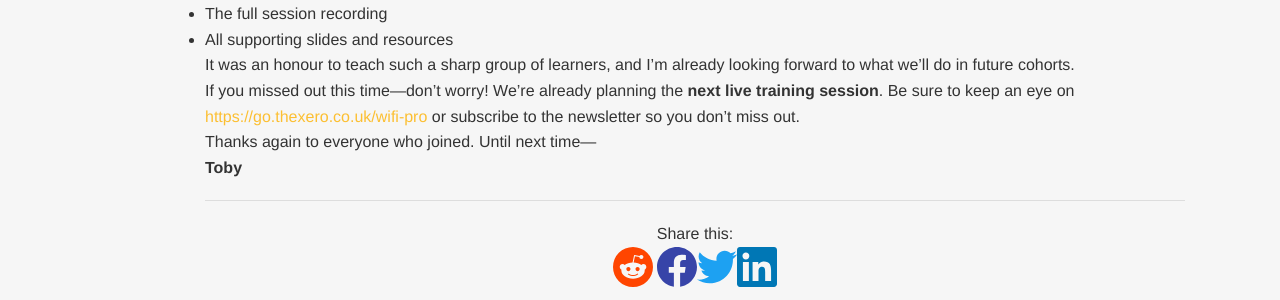
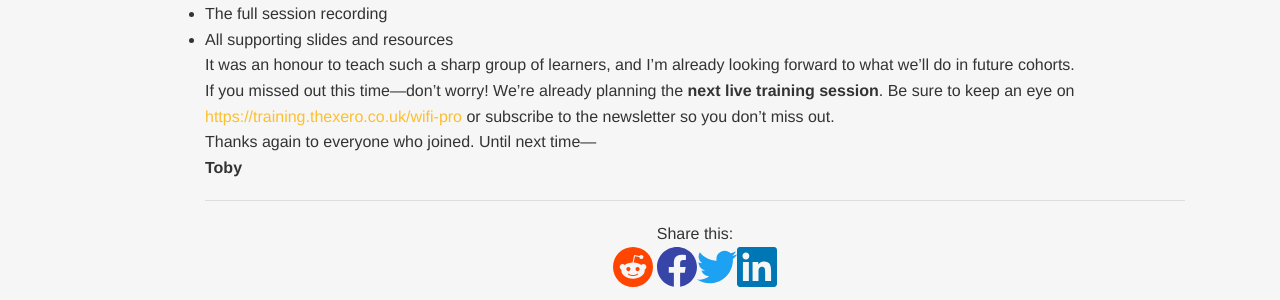
Before and after one commit to thexerocouk/thexerocouk.github.io, a Jekyll site: the page built from _posts/2025-04-24-cohort-1-wrapup.md, in a window 1280 px wide. Shown: the part 732-1032 px from the top of the page. Built offline with Jekyll 4.4.1, drawn with Linux system fonts in a browser that asks for light colours; some web fonts are replaced; comment, search, counter and statistics services are not loaded; part of the change alters nothing that is shown.

Commit message:
Update 2025-04-24-cohort-1-wrapup.md

```diff
--- a/_posts/2025-04-24-cohort-1-wrapup.md
+++ b/_posts/2025-04-24-cohort-1-wrapup.md
@@ -28,7 +28,7 @@ This includes:
 
 It was an honour to teach such a sharp group of learners, and I’m already looking forward to what we’ll do in future cohorts.
 
-If you missed out this time—don’t worry! We’re already planning the **next live training session**. Be sure to keep an eye on [https://go.thexero.co.uk/wifi-pro](https://go.thexero.co.uk/wifi-pro) or subscribe to the newsletter so you don’t miss out.
+If you missed out this time—don’t worry! We’re already planning the **next live training session**. Be sure to keep an eye on [https://training.thexero.co.uk/wifi-pro](https://training.thexero.co.uk/wifi-pro) or subscribe to the newsletter so you don’t miss out.
 
 Thanks again to everyone who joined. Until next time—
 **Toby**
```
